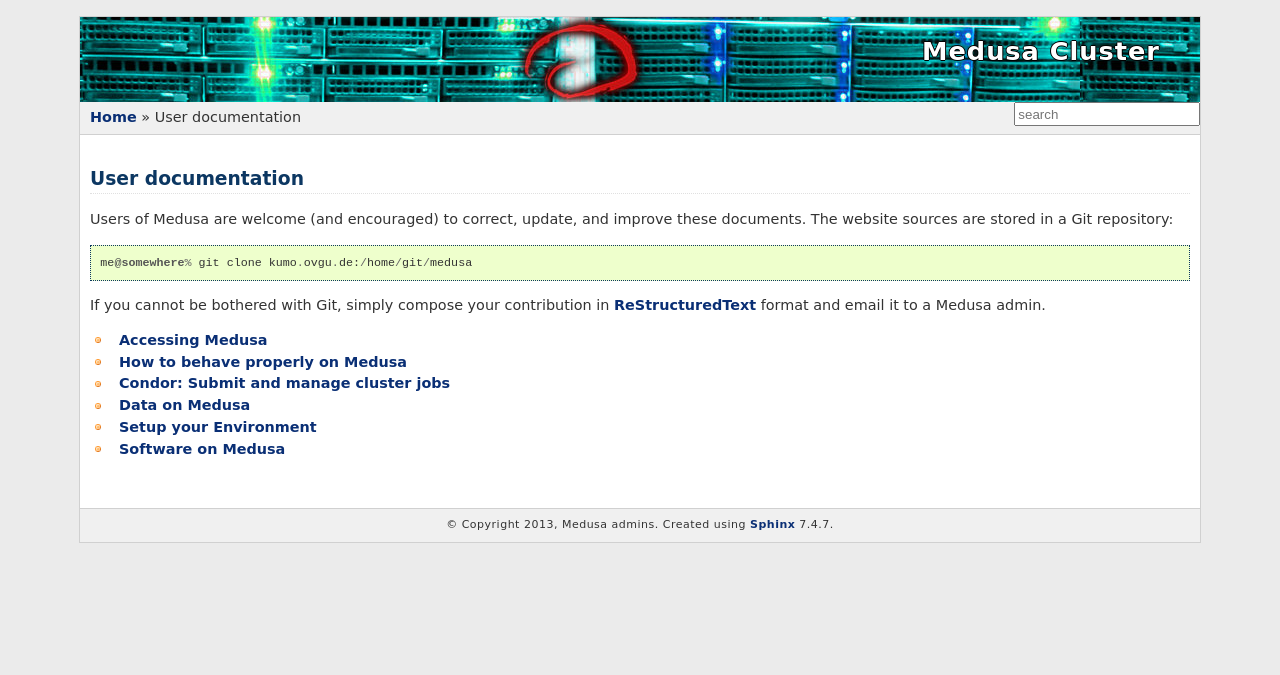
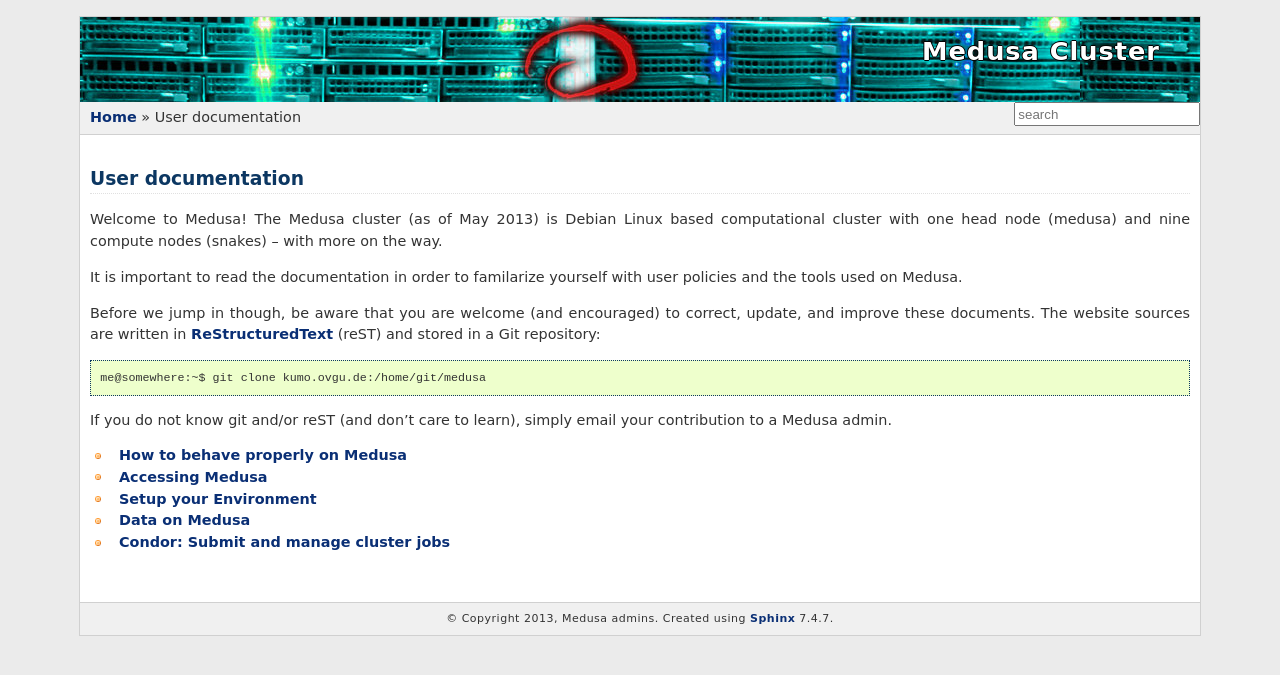
Before and after one commit to psychoinformatics-de/ipsy-docs, a Sphinx documentation site: the page built from source/userdoc/index.rst, in a window 1280 px wide. Shown: the top 675 px of the page. Built offline with Sphinx 7.4.7, drawn with Linux system fonts in a browser that asks for light colours; formulas are drawn with MathJax 3.

Commit message:
Remove globbing and list files explicitly, to force a certain order.

```diff
--- a/source/userdoc/index.rst
+++ b/source/userdoc/index.rst
@@ -6,20 +6,29 @@
 ******************
 User documentation
 ******************
+Welcome to Medusa! The Medusa cluster (as of May 2013) is Debian Linux based
+computational cluster with one head node (medusa) and nine compute nodes (snakes)
+-- with more on the way.
 
-Users of Medusa are welcome (and encouraged) to correct, update, and improve
-these documents. The website sources are stored in a Git repository::
+It is important to read the documentation in order to familarize yourself with
+user policies and the tools used on Medusa.
 
-  me@somewhere% git clone kumo.ovgu.de:/home/git/medusa
+Before we jump in though, be aware that you are welcome (and encouraged) to correct,
+update, and improve these documents. The website sources are written in ReStructuredText_
+(reST) and stored in a Git repository::
 
-If you cannot be bothered with Git, simply compose your contribution in
-ReStructuredText_ format and email it to a Medusa admin.
+  me@somewhere:~$ git clone kumo.ovgu.de:/home/git/medusa
+
+If you do not know git and/or reST (and don't care to learn), simply email your contribution
+to a Medusa admin.
 
 .. _ReStructuredText: http://sphinx.pocoo.org/rest.html
 
+.. toctree::
+    :maxdepth: 1
 
-.. toctree::
-   :maxdepth: 1
-   :glob:
-
-   *
+    codeofconduct.rst
+    accessing_medusa.rst
+    setup_environment.rst
+    data.rst
+    condor.rst
```
